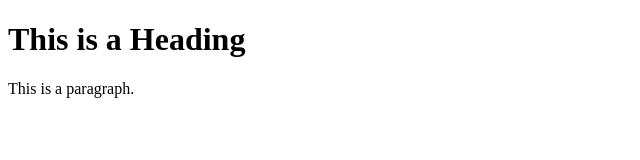
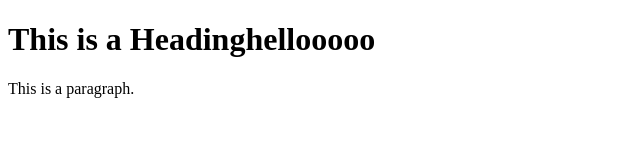
Before and after one commit to Srinibondugula/Ishaan, a plain HTML site: page index.html in a window 1280 px wide. Shown: the whole page, without its empty margins (0-640 px from the left). Drawn offline with Linux system fonts and the light colour scheme.

Commit message:
srini push

```diff
--- a/index.html
+++ b/index.html
@@ -5,7 +5,7 @@
 </head>
 <body>
 
-<h1>This is a Heading</h1>
+<h1>This is a Headinghellooooo</h1>
 <p>This is a paragraph.</p>
 
 </body>
```
